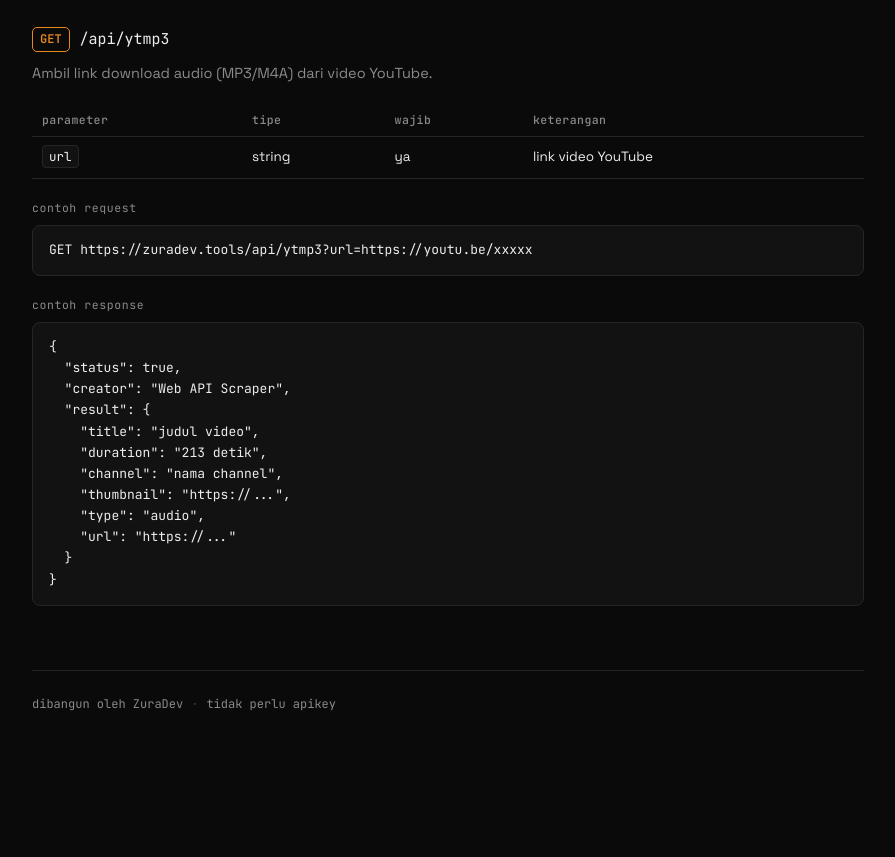
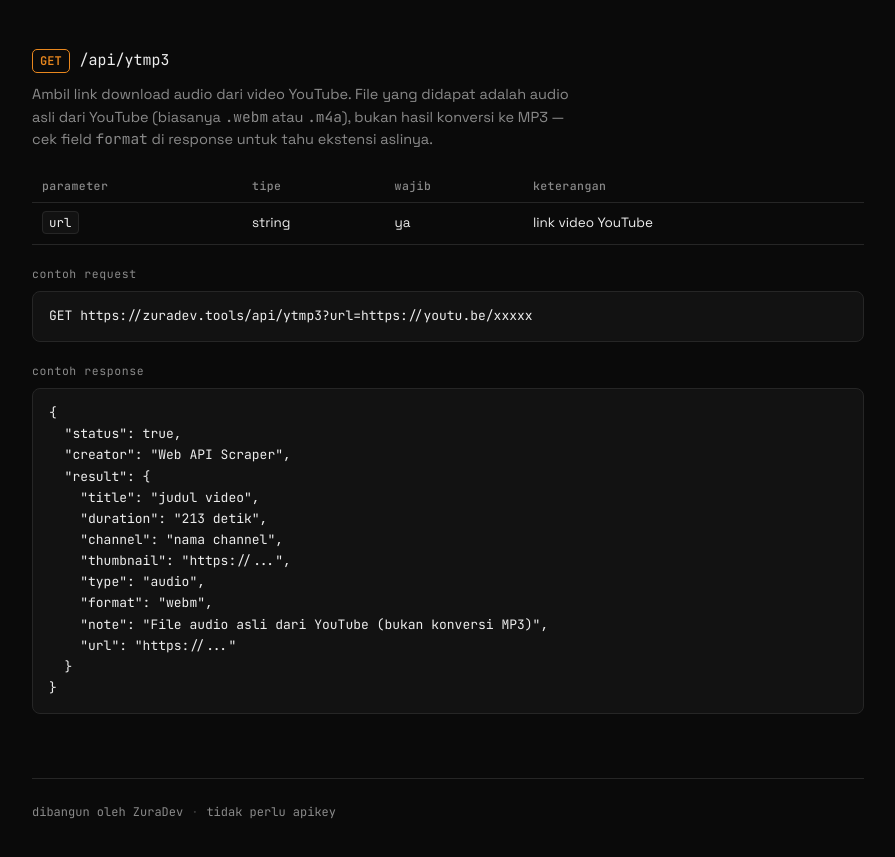
Before and after one commit to Jamaludin88p/Api-Raa-Vynee, a website: page docs.html in a window 1280 px wide. Shown: the part 2470-3327 px from the top of the page, without its empty margins (192-1087 px from the left). Before the commit the page ends 3247 px from the top, so only its background shows below. Drawn offline with Linux system fonts and the light colour scheme.

Commit message:
Add files via upload

```diff
--- a/docs.html
+++ b/docs.html
@@ -161,6 +161,7 @@
     "thumbnail": "https://...",
     "quality": "1080p",
     "type": "video",
+    "format": "mp4",
     "url": "https://..."
   }
 }</code></pre>
@@ -172,7 +173,10 @@
           <code class="path">/api/ytmp3</code>
         </div>
         <p class="endpoint-desc">
-          Ambil link download audio (MP3/M4A) dari video YouTube.
+          Ambil link download audio dari video YouTube. File yang didapat adalah
+          audio asli dari YouTube (biasanya <code>.webm</code> atau <code>.m4a</code>),
+          bukan hasil konversi ke MP3 — cek field <code>format</code> di response
+          untuk tahu ekstensi aslinya.
         </p>
 
         <table class="params-table">
@@ -197,6 +201,8 @@
     "channel": "nama channel",
     "thumbnail": "https://...",
     "type": "audio",
+    "format": "webm",
+    "note": "File audio asli dari YouTube (bukan konversi MP3)",
     "url": "https://..."
   }
 }</code></pre>
--- a/script.js
+++ b/script.js
@@ -112,7 +112,8 @@ function renderResult(platform, format, result) {
       ? (result.images && result.images[0]) || result.video
       : result.video;
   } else {
-    meta = [result.channel, result.duration].filter(Boolean).join(' · ');
+    const formatLabel = result.format ? `.${result.format}` : '';
+    meta = [result.channel, result.duration, formatLabel].filter(Boolean).join(' · ');
     downloadUrl = result.url;
     thumb = result.thumbnail;
   }
```
